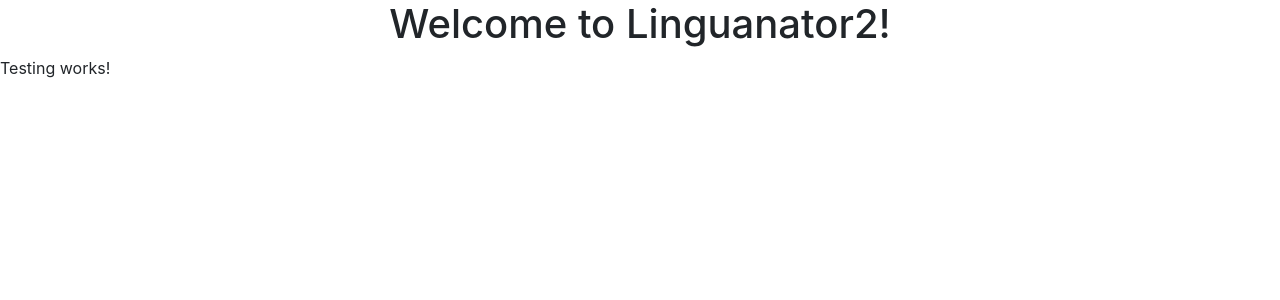
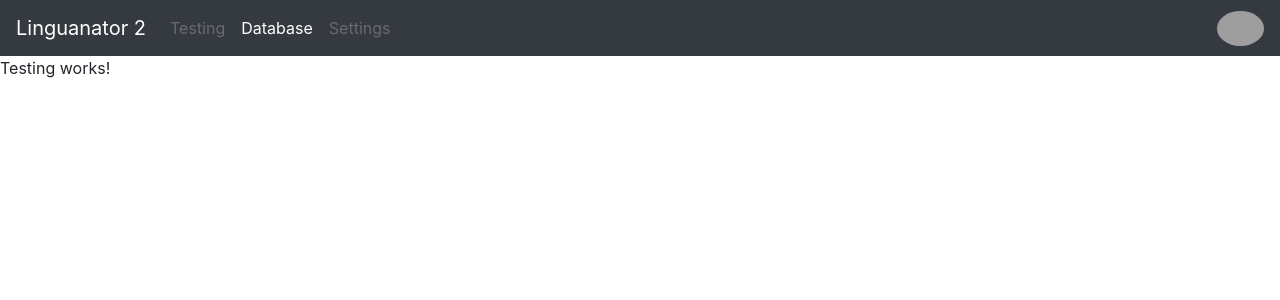
Before and after one commit to IgorBoyarshin/Linguanator2, an Angular app: page /testing in a window 1280 px wide. Shown: the top 300 px of the page. Built offline with nearby package versions, Linux system fonts and the light colour scheme; grey boxes are pictures that could not be loaded.

Commit message:
Added basic navigation bar

```diff
--- a/src/app/app.component.html
+++ b/src/app/app.component.html
@@ -1,7 +1,3 @@
-<div style="text-align:center">
-  <h1>
-    Welcome to {{ title }}!
-  </h1>
-</div>
+<app-navigation></app-navigation>
 
 <router-outlet></router-outlet>
--- a/src/app/app.module.ts
+++ b/src/app/app.module.ts
@@ -7,6 +7,7 @@ import { TestingComponent } from './testing/testing.component';
 import { DatabaseComponent } from './database/database.component';
 import { NotFoundComponent } from './not-found/not-found.component';
 import { SettingsComponent } from './settings/settings.component';
+import { NavigationComponent } from './navigation/navigation.component';
 
 @NgModule({
   declarations: [
@@ -14,7 +15,8 @@ import { SettingsComponent } from './settings/settings.component';
     TestingComponent,
     DatabaseComponent,
     NotFoundComponent,
-    SettingsComponent
+    SettingsComponent,
+    NavigationComponent
   ],
   imports: [
     BrowserModule,
--- /dev/null
+++ b/src/app/navigation/navigation.component.html
@@ -0,0 +1,26 @@
+<nav class="navbar navbar-expand-lg navbar-dark bg-dark">
+    <a class="navbar-brand" href="#">Linguanator 2</a>
+
+    <ul class="navbar-nav mr-auto">
+        <li class="nav-item">
+            <a class="nav-link disabled" href="#">Testing</a>
+        </li>
+        <li class="nav-item active">
+            <a class="nav-link" href="#">Database</a>
+        </li>
+        <li class="nav-item">
+            <a class="nav-link disabled" href="#">Settings</a>
+        </li>
+    </ul>
+
+    <ul class="navbar-nav ml-auto nav-flex-icons">
+        <li class="nav-item avatar">
+            <a class="nav-link p-0" href="#">
+                <img src="https://mdbootstrap.com/img/Photos/Avatars/avatar-5.jpg"
+                     class="rounded-circle z-depth-0"
+                     alt="avatar image"
+                     height="35">
+            </a>
+        </li>
+    </ul>
+</nav>
--- /dev/null
+++ b/src/app/navigation/navigation.component.ts
@@ -0,0 +1,11 @@
+import { Component, OnInit } from '@angular/core';
+
+@Component({
+  selector: 'app-navigation',
+  templateUrl: './navigation.component.html',
+  styleUrls: ['./navigation.component.css']
+})
+export class NavigationComponent implements OnInit {
+  constructor() {}
+  ngOnInit() {}
+}
```
Also changed, not shown: src/app/navigation/navigation.component.css (added).
